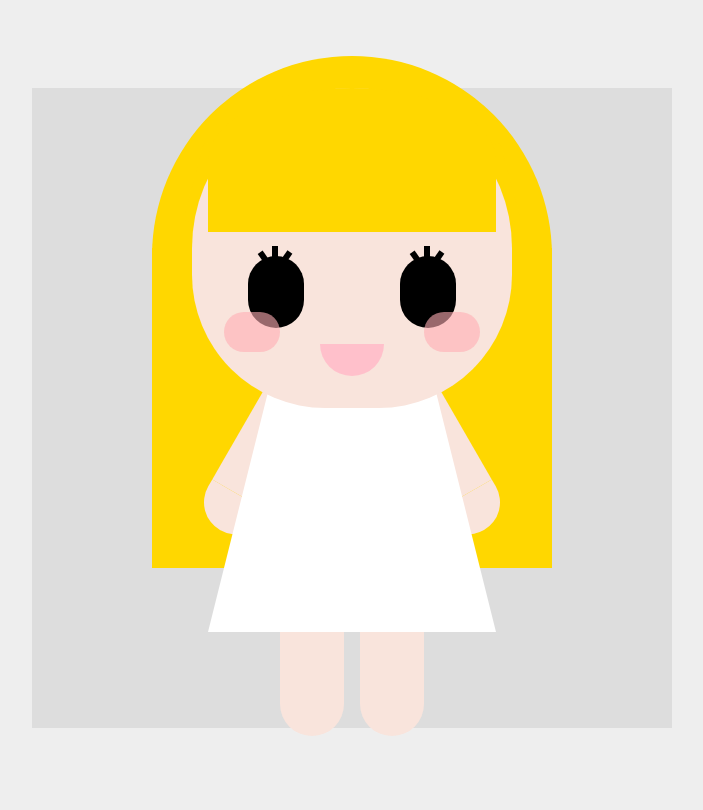
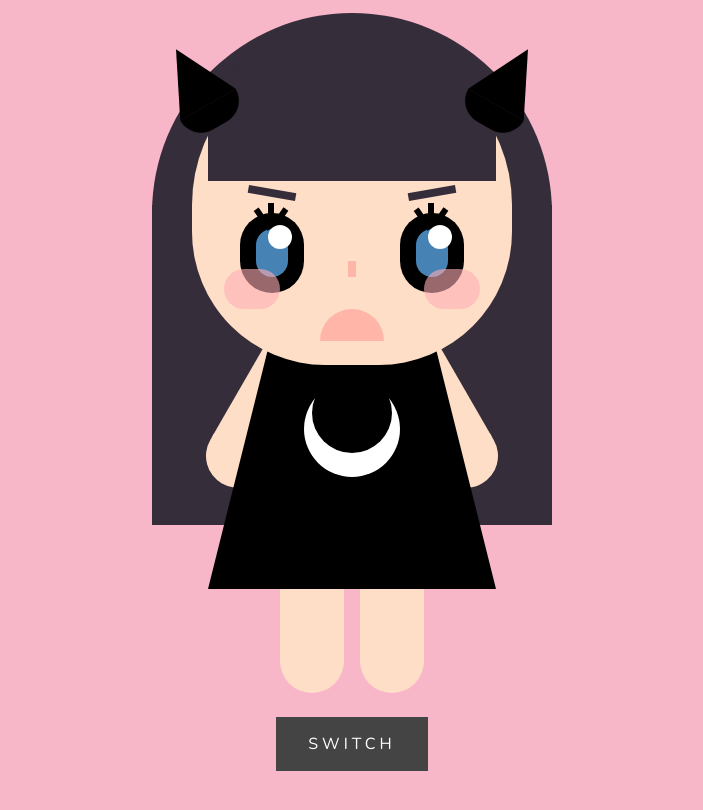
Before and after one commit to nychinn/codevember, a plain HTML site: page Day 1 - Contrast/index.html in a window 1280 px wide. Shown: the whole page, without its empty margins (288-991 px from the left). Drawn offline with nearby package versions, Linux system fonts and the light colour scheme.

Commit message:
animate girl, add extra details

```diff
--- a/Day 1 - Contrast/index.html
+++ b/Day 1 - Contrast/index.html
@@ -5,6 +5,7 @@
     <meta name="viewport" content="width=device-width, initial-scale=1.0">
     <meta http-equiv="X-UA-Compatible" content="ie=edge">
     <title>Day 1 - Contrast</title>
+    <link href="https://fonts.googleapis.com/css?family=Nunito&display=swap" rel="stylesheet">
     <link rel="stylesheet" href="styles.css">
 </head>
 <body>
@@ -15,7 +16,7 @@
      -->
 
     <div class="container">
-        <div class="girl">
+        <div class="girl girl--devil">
             <div class="hair"></div>
             <div class="hair-top"></div>
             <div class="fringe fringe--left"></div>
@@ -33,17 +34,39 @@
                 </div>
                 <div class="ear ear--left"></div>
                 <div class="ear ear--right"></div>
+                <div class="nose"></div>
                 <div class="blush blush--left"></div>
                 <div class="blush blush--right"></div>
                 <div class="mouth"></div>
             </div>
-            <div class="dress"></div>
+            <div class="dress">
+                <div class="emblem"></div>
+            </div>
             <div class="arm arm--left"></div>
             <div class="arm arm--right"></div>
             <div class="foot foot--left"></div>
             <div class="foot foot--right"></div>
         </div>
     </div>
+    <button>Switch</button>
+
+    <script>
+        let button = document.querySelector('button');
+        let girl = document.querySelector('.girl');
+        let body = document.querySelector('body');
+
+        function switchGirl() {
+            if ( girl.classList.contains('girl--devil') ) {
+                girl.classList.remove('girl--devil');
+                body.classList.remove('is-dark');
+            } else {
+                girl.classList.add('girl--devil');
+                body.classList.add('is-dark');
+            }
+        }
+
+        button.addEventListener('click', switchGirl);
+    </script>
 
 </body>
 </html>
--- a/Day 1 - Contrast/styles.css
+++ b/Day 1 - Contrast/styles.css
@@ -5,30 +5,57 @@ html, body {
 
 body {
     /* declare variables */
-    --bg-color: #DDDDDD;
-    --skin-color: #F9E4DC;
+    --bg-color: #F7B7C9;
+    --bg-color--dark: #724969;
+    --skin-color: #FFDEC7;
     --eye-color: #000000;
     --eyelash-color: #000000;
-    --hair-color: gold;
+    --hair-color: #CCAF81;
     --hair-color--devil: #352D39;
     --blush-color: rgba(255,173,181, 0.6);
-    --mouth-color: pink;
+    --mouth-color: #FFB5A8;
     --dress-color: white;
     --dress-color--devil: #000000;
+    --emblem-color: #F4D06F;
+    --emblem-color--devil: #ffffff;
+    --button-color: #444;
+    --button-color--pressed: #222;
 
     display: flex;
+    flex-direction: column;
     flex: 1;
     align-items: center;
     justify-content: center;
-    background-color: #eee;
+    background-color: var(--bg-color);
+    transition: .5s ease-in-out;
+}
+
+body.is-dark {
+    background-color: var(--bg-color--dark)
 }
 
 .container {
-    margin: auto;
     width: 40rem;
     height: 40rem;
-    background-color: var(--bg-color);
     position: relative;
+    margin: 0 0 2rem;
+}
+
+button {
+    text-align: center;
+    background-color: var(--button-color);
+    border: 0;
+    color: white;
+    font-size: 1rem;
+    font-family: 'Nunito', sans-serif;
+    padding: 1rem 2rem;
+    outline: none;
+    text-transform: uppercase;
+    letter-spacing: 0.25rem;
+}
+
+button:active {
+    background-color: var(--button-color--pressed);
 }
 
 .halo,
@@ -44,20 +71,25 @@ body {
 .fringe,
 .fringe::after,
 .blush,
+.nose,
 .mouth,
 .eye,
+.eye::after,
 .eyelash,
 .eyelash::before,
 .eyelash::after,
 .eyebrow,
 .body,
 .dress,
+.emblem,
+.emblem::after,
 .arm,
 .arm::after,
 .foot,
 .foot::after {
     display: block;
     position: absolute;
+    transition: .5s ease-in-out;
 }
 
 .head {
@@ -102,7 +134,7 @@ body {
     background-color: var(--hair-color);
     z-index: 4;
     left: 50%;
-    top: 0rem;
+    top: -0.5rem;
     margin-left: -9rem;
     border-radius: 50% 50% 0 0;
 }
@@ -113,8 +145,8 @@ body {
     border-left: 2rem solid transparent;
     border-right: 2rem solid transparent;
     border-bottom: 4rem solid black;
-    z-index: 2;
-    display: none;
+    z-index: 4;
+    opacity: 0;
 }
 
 .horn::after {
@@ -166,12 +198,34 @@ body {
 }
 
 .eye {
-    width: 3.5rem;
-    height: 4.5rem;
+    width: 4rem;
+    height: 5rem;
     background-color: var(--eye-color);
     border-radius: 3rem;
     top: 10.5rem;
     animation: blink 3s infinite 3s;
+}
+
+.eye::after {
+    content: '';
+    width: 1.5rem;
+    height: 1.5rem;
+    background-color: white;
+    border-radius: 50%;
+    top: 0.75rem;
+    right: 0.75rem;
+}
+
+.eye::before {
+    content: '';
+    position: absolute;
+    display: block;
+    width: 2rem;
+    height: 3rem;
+    background-color: steelblue;
+    border-radius: 2rem;
+    top: 1rem;
+    left: 1rem;
 }
 
 .eye--blink {
@@ -187,18 +241,18 @@ body {
 }
 
 .eye--left {
-    left: 3.5rem;
+    left: 3rem;
 }
 
 .eye--right {
-    right: 3.5rem;
+    right: 3rem;
 }
 
 .eyelash {
     background-color: var(--eyelash-color);
     width: 0.4rem;
     height: 1.5rem;
-    left: 1.5rem;
+    left: 1.75rem;
     top: -0.6rem;
 }
 
@@ -224,19 +278,18 @@ body {
 .eyebrow {
     width: 3em;
     height: 0.5em;
-    background-color: black;
-    top: 9.5em;
-    display: none;
+    background-color: var(--hair-color);
+    top: 9em;
 }
 
 .eyebrow--left {
     left: 3.5em;
-    transform: rotate(10deg);
+    transform: rotate(-10deg);
 }
 
 .eyebrow--right {
     right: 3.5em;
-    transform: rotate(-10deg);
+    transform: rotate(10deg);
 }
 
 .blush {
@@ -256,12 +309,21 @@ body {
     right: 2rem;
 }
 
+.nose {
+    width: 0.5rem;
+    height: 1rem;
+    background-color: var(--mouth-color);
+    top: 13.5rem;
+    left: 50%;
+    margin-left: -0.25rem;
+}
+
 .mouth {
     background-color: var(--mouth-color);
     height: 2em;
     width: 4em;
     border-radius: 0 0 2em 2em;
-    top: 16em;
+    top: 16.5em;
     left: 50%;
     margin-left: -2em;
 }
@@ -278,6 +340,26 @@ body {
     z-index: 2;
 }
 
+.emblem {
+    width: 6rem;
+    height: 6rem;
+    background-color: var(--emblem-color);
+    border-radius: 50%;
+    top: 3rem;
+    left: 50%;
+    margin-left: -3rem;
+}
+
+.emblem::after {
+    content: '';
+    width: 5rem;
+    height: 5rem;
+    background-color: var(--dress-color);
+    border-radius: 50%;
+    left: 0.5rem;
+    top: -0.5rem;
+}
+
 .arm {
     width: 4rem;
     height: 8rem;
@@ -291,7 +373,7 @@ body {
     height: 2.5rem;
     border-radius: 0 0 5rem 5rem;
     background-color: var(--skin-color);
-    bottom: -2.5rem;
+    bottom: -2.25rem;
 }
 
 .arm--left {
@@ -347,9 +429,28 @@ body {
     transform: scaleY(-1);
 }
 
-.girl--devil .eyebrow,
 .girl--devil .horn {
-    display: block;
+    opacity: 1;
+}
+
+.girl--devil .eyebrow {
+    background-color: var(--hair-color--devil);
+}
+
+.girl--devil .eyebrow--left {
+    transform: rotate(10deg);
+}
+
+.girl--devil .eyebrow--right {
+    transform: rotate(-10deg);
+}
+
+.girl--devil .emblem {
+    background-color: var(--emblem-color--devil);
+}
+
+.girl--devil .emblem::after {
+    background-color: var(--dress-color--devil);
 }
 
 
```
Also changed, not shown: 1 other file.
